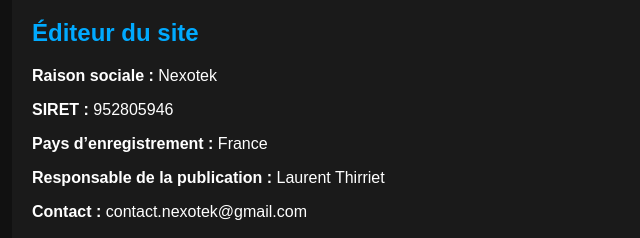
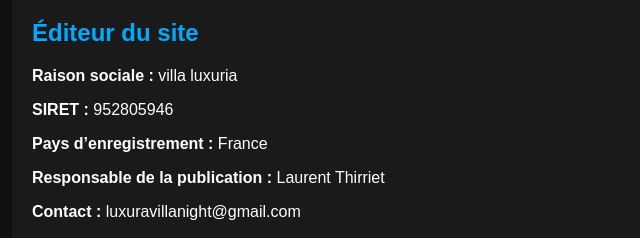
Before and after one commit to thomasouille/Romanight, a plain HTML site: page mentions-legales.html in a window 1280 px wide. Shown: the part 185-423 px from the top of the page, 208-848 px from the left. Drawn offline with Linux system fonts and the light colour scheme.

Commit message:
Update mentions-legales.html

```diff
--- a/mentions-legales.html
+++ b/mentions-legales.html
@@ -38,25 +38,25 @@
 <body>
 
   <header>
-    <img src="logo.png" alt="Logo Nexotek">
+    <img src="logo.png" alt="Logo villa luxuria">
   </header>
 
   <main>
     <h1>Mentions Légales</h1>
 
     <h2>Éditeur du site</h2>
-    <p><strong>Raison sociale :</strong> Nexotek</p>
+    <p><strong>Raison sociale :</strong> villa luxuria</p>
     <p><strong>SIRET :</strong> 952805946</p>
     <p><strong>Pays d’enregistrement :</strong> France</p>
     <p><strong>Responsable de la publication :</strong> Laurent Thirriet</p>
-    <p><strong>Contact :</strong> contact.nexotek@gmail.com</p>
+    <p><strong>Contact :</strong> luxuravillanight@gmail.com</p>
 
     <h2>Hébergement</h2>
     <p>Le site est hébergé par la société IONOS.</p>
     <p><strong>Responsable technique :</strong> Tiny</p>
 
     <h2>Propriété intellectuelle</h2>
-    <p>L'ensemble du contenu du site (textes, images, logos, vidéos, etc.) est la propriété exclusive de Nexotek, sauf mention contraire. Toute reproduction, distribution, modification, adaptation, retransmission ou publication, même partielle, de ces différents éléments est strictement interdite sans l'accord écrit de Nexotek.</p>
+    <p>L'ensemble du contenu du site (textes, images, logos, vidéos, etc.) est la propriété exclusive de Nexotek, sauf mention contraire. Toute reproduction, distribution, modification, adaptation, retransmission ou publication, même partielle, de ces différents éléments est strictement interdite sans l'accord écrit de luxura villa.</p>
 
     <h2>Données personnelles</h2>
     <p>Conformément à la réglementation en vigueur, vous disposez d’un droit d’accès, de rectification, de suppression et d’opposition aux données personnelles vous concernant. Vous pouvez exercer ces droits en nous contactant par email à contact.nexotek@gmail.com.</p>
```
